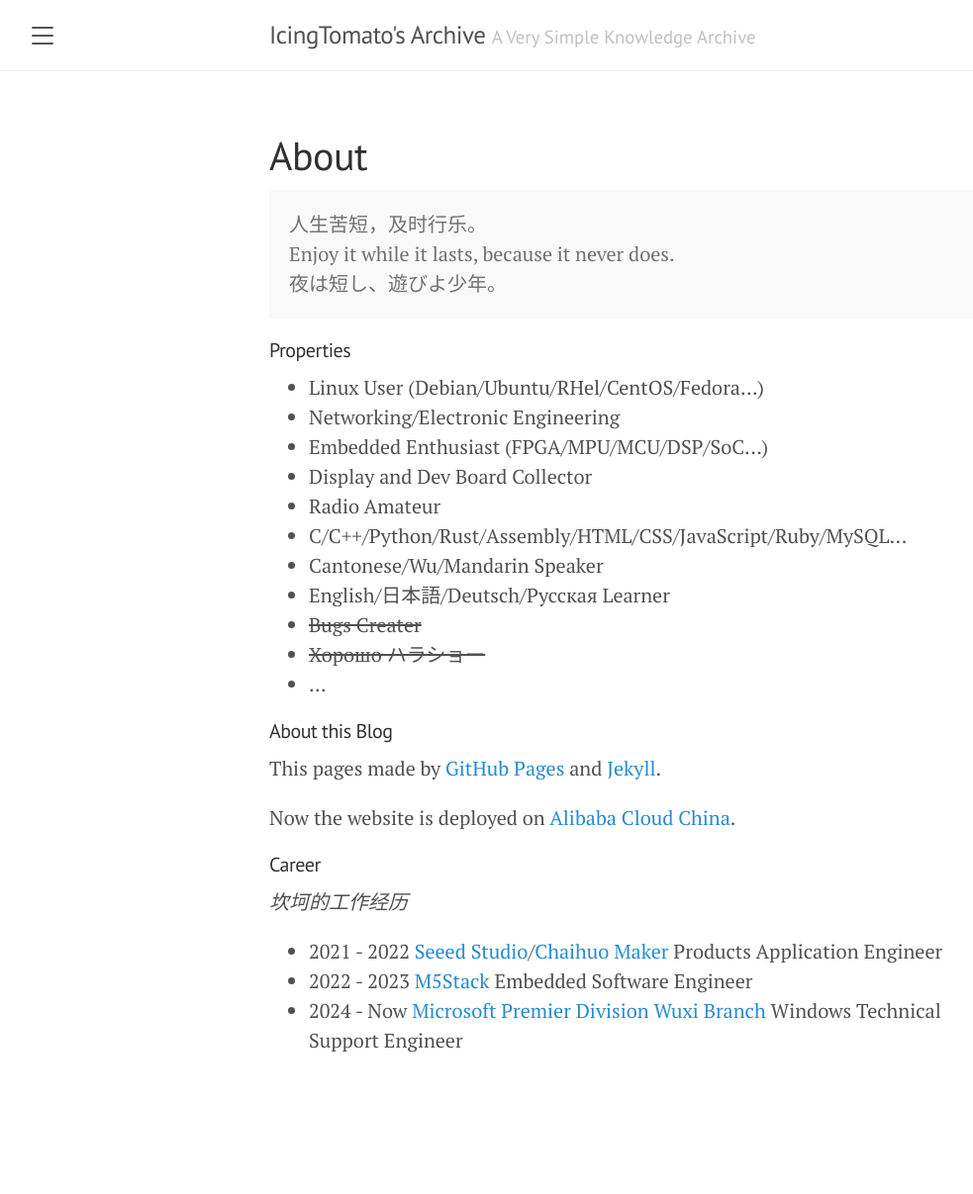
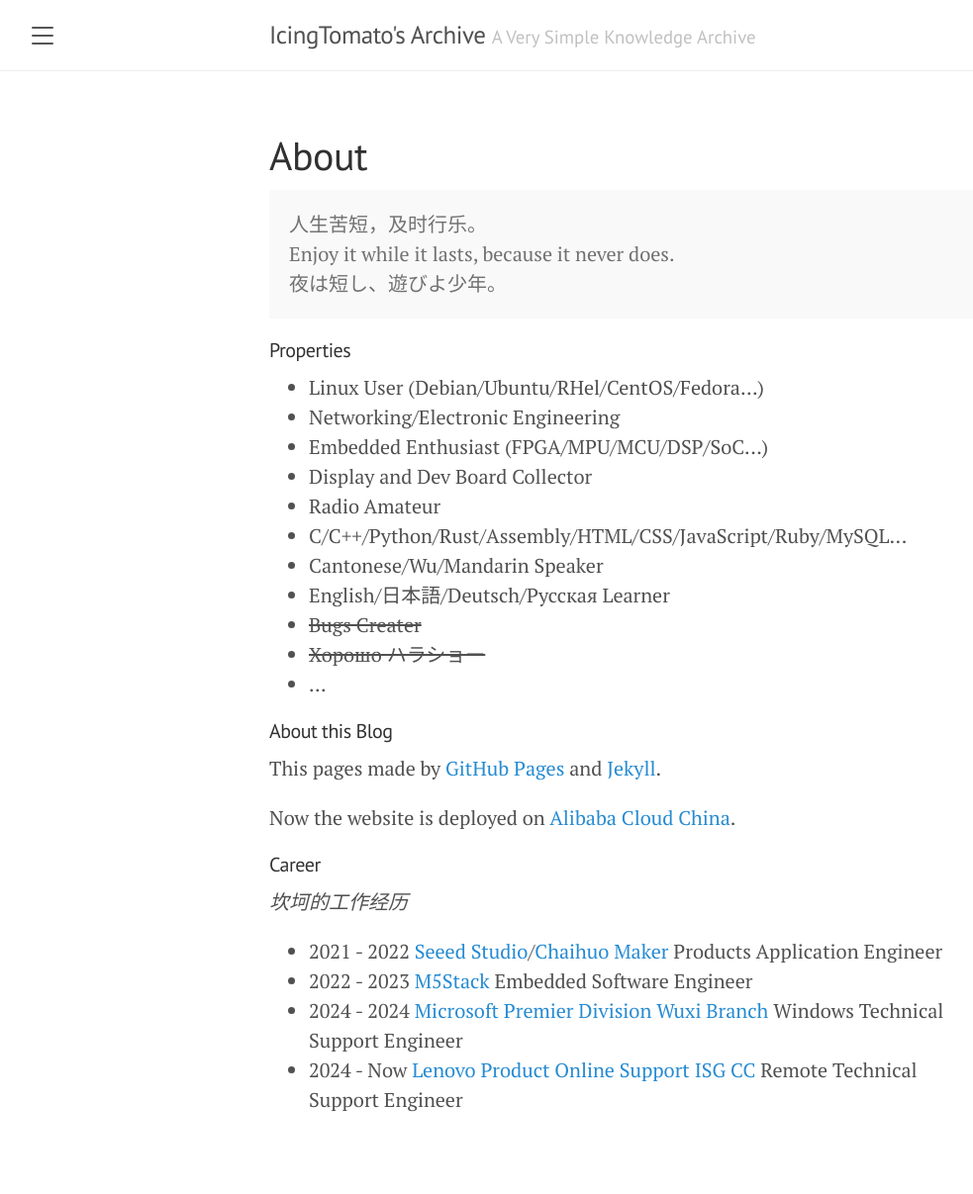
Before and after one commit to IcingTomato/icing.fun, a Jekyll site: the page built from about.md, in a window 1280 px wide. Shown: the whole page at 99% size, without its empty margins (8-991 px from the left). Built offline with Jekyll 4.4.1, drawn with Linux system fonts in a browser that asks for light colours; before the commit the page ends 1147 px from its top, so only the background shows below that.

Commit message:
Change: Change about

```diff
--- a/about.md
+++ b/about.md
@@ -32,6 +32,7 @@ title: About
     <ul>
         <li>2021 - 2022 <a href="https://www.seeed.cc/">Seeed Studio</a>/<a href="https://www.chaihuo.org/">Chaihuo Maker</a> Products Application Engineer</li>
         <li>2022 - 2023 <a href="https://m5stack.com/">M5Stack</a> Embedded Software Engineer</li>
-        <li>2024 - Now <a href="https://www.microsoftstore.com.cn/">Microsoft Premier Division Wuxi Branch</a> Windows Technical Support Engineer</li>
+        <li>2024 - 2024 <a href="https://www.microsoftstore.com.cn/">Microsoft Premier Division Wuxi Branch</a> Windows Technical Support Engineer</li>
+        <li>2024 - Now <a href="https://www.lenovo.com/">Lenovo Product Online Support ISG CC</a> Remote Technical Support Engineer</li>
     </ul>
 </div>
```
